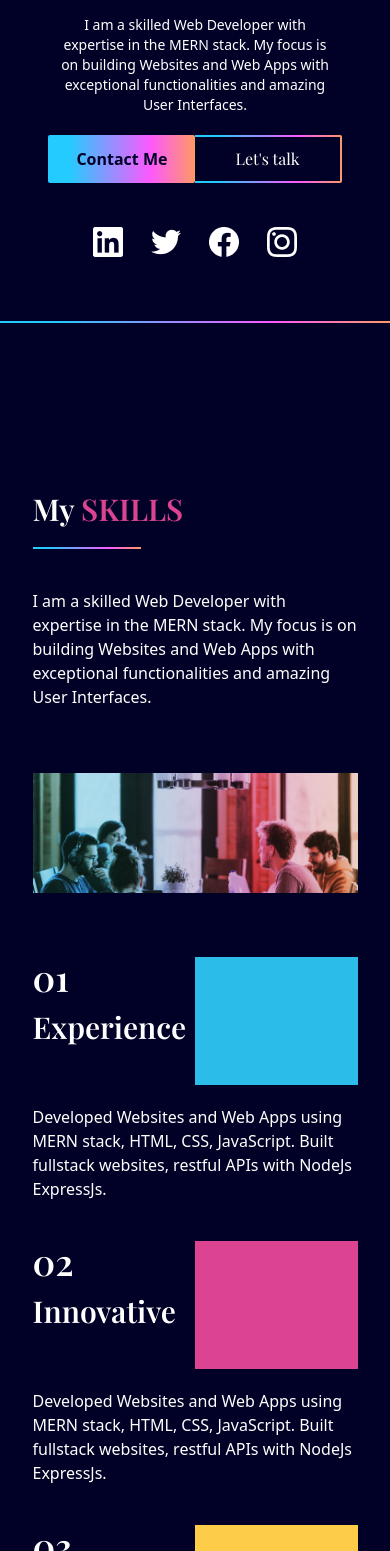
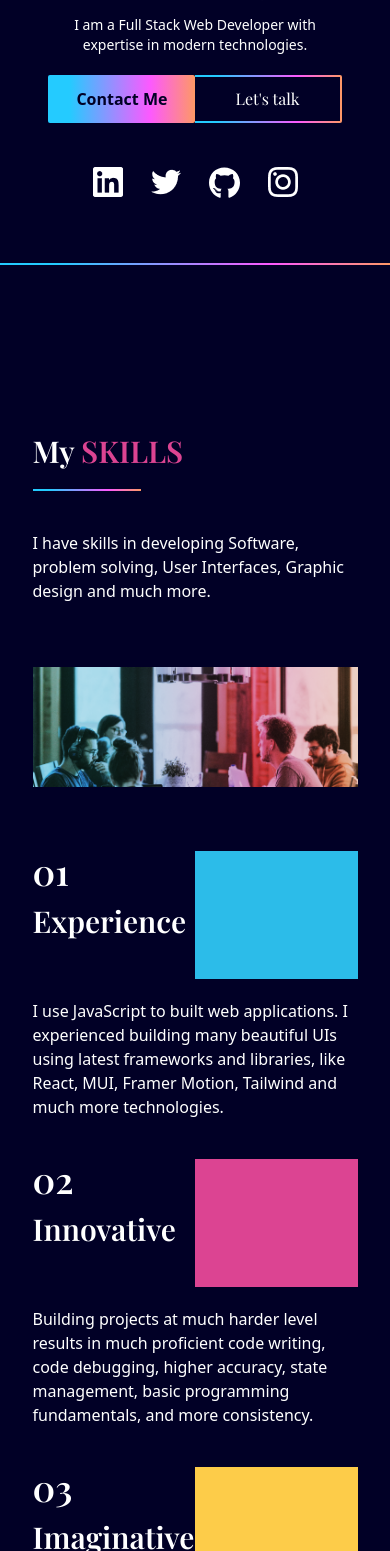
Before and after one commit to durraniarts/Single_Page_Portfolio, a React (Vite) app: page / in a window 390 px wide. Shown: the part 449-2000 px from the top of the page. Built offline with nearby package versions, Linux system fonts and the light colour scheme.

Commit message:
first completed

```diff
--- a/index.html
+++ b/index.html
@@ -2,7 +2,7 @@
 <html lang="en">
   <head>
     <meta charset="UTF-8" />
-    <link rel="icon" type="image/png" href="/public/logo2.png" />
+    <link rel="icon" type="image/png" href="/logo2.png" />
     <meta name="viewport" content="width=device-width, initial-scale=1.0" />
     <title>Portfolio</title>
   </head>
--- a/src/components/Contact.jsx
+++ b/src/components/Contact.jsx
@@ -19,7 +19,7 @@ const Contact = ({ setSelectedPage }) => {
     trigger,
     formState: { errors },
   } = useForm();
-  // console.log({ ...register() });
+
   const onSubmit = async (e) => {
     const isValid = await trigger();
 
--- a/src/components/DotGroup.jsx
+++ b/src/components/DotGroup.jsx
@@ -6,7 +6,7 @@ const Link = ({ selectedPage, setSelectedPage, page }) => {
 
   const application = () => {
     return setStyling(`relative bg-yellow before:absolute before:w-6 before:h-6 before:rounded-full
-   before:border-2 before:border-yellow before:left-[-50%] `);
+   before:border-2 before:border-yellow before:left-[-50%] before:top-[-50%] `);
   };
 
   useEffect(() => {
@@ -20,7 +20,7 @@ const Link = ({ selectedPage, setSelectedPage, page }) => {
     <AnchorLink
       className={`${
         selectedPage === page ? styling : " bg-dark-gray"
-      } w-3 h-3 rounded-full before:top-[-0.4rem] transition duration-500  `}
+      } w-3 h-3 rounded-full  transition duration-500  `}
       href={`#${page}`}
       onClick={() => {
         return setSelectedPage(page);
--- a/src/components/Landing.jsx
+++ b/src/components/Landing.jsx
@@ -20,27 +20,31 @@ const Landing = ({ setSelectedPage }) => {
   return (
     <section
       id="home"
-      className="md:flex md:justify-between md:items-center md:h-full gap-14 py-10 w-full mx-auto"
+      className="md:flex md:justify-between md:items-center
+      md:h-full gap-14 py-10 w-full mx-auto"
     >
       {/* image section */}
 
       <div className=" md:order-2 flex justify-center basis-3/5 z-10 mt-16 md:mt-32 ">
         {isAboveMMediumScreens ? (
           <div
-            className=" relative z-0 ml-16 before:absolute before:-top-14 before:-left-12 before:rounded-t-[400px]
+            className=" relative z-0 ml-16 before:absolute before:-top-14
+            before:-left-12 before:rounded-t-[400px]
           before:w-full h-max  before:border-2 before:border-blue before:h-full before:z-[-1] "
           >
             <img
               src={profilePhoto}
               alt="profile"
-              className=" rounded-t-full hover:filter hover:saturate-150 transition duration-500 z-10 w-[400px]"
+              className=" rounded-t-full hover:filter hover:saturate-150
+              transition duration-500 z-10 w-[400px]"
             />
           </div>
         ) : (
           <img
             src={profilePhoto}
             alt="profile"
-            className=" rounded-t-full px-8 hover:filter hover:saturate-150 transition duration-500 z-10 min-w-[300px] max-w-[400px]"
+            className=" rounded-t-full px-8 hover:filter hover:saturate-150
+             transition duration-500 z-10 min-w-[300px] max-w-[400px]"
           />
         )}
       </div>
@@ -71,10 +75,12 @@ const Landing = ({ setSelectedPage }) => {
               </span>
             </div>
           </div>
-          <p className=" mt-6 xs:mt-8 text-sm text-center md:text-start mx-auto md:max-w-[400px] md:ml-0 xs:px-14 px-6 md:px-0  ">
-            I am a skilled Web Developer with expertise in the MERN stack. My
-            focus is on building Websites and Web Apps with exceptional
-            functionalities and amazing User Interfaces.
+          <p
+            className=" mt-6 xs:mt-8 text-sm text-center md:text-start
+           mx-auto md:max-w-[400px] md:ml-0 xs:px-14 px-6 md:px-0  "
+          >
+            I am a Full Stack Web Developer with expertise in modern
+            technologies.
           </p>
         </motion.div>
         <motion.div
@@ -89,7 +95,8 @@ const Landing = ({ setSelectedPage }) => {
           }}
         >
           <AnchorLink
-            className=" bg-gradient-rainblue text-deep-blue rounded-sm py-3 px-7 font-semibold hover:bg-blue hover:text-white transition duration-500"
+            className=" bg-gradient-rainblue text-deep-blue rounded-sm py-3 px-7
+             font-semibold hover:bg-blue hover:text-white transition duration-500"
             onClick={() => setSelectedPage("contact")}
             href="#contact"
           >
@@ -101,7 +108,8 @@ const Landing = ({ setSelectedPage }) => {
             href="#contact"
           >
             <div
-              className=" bg-deep-blue hover:text-red transition duration-500 w-full h-full flex justify-center items-center
+              className=" bg-deep-blue hover:text-red transition duration-500 w-full
+              h-full flex justify-center items-center
              font-playfair px-10  "
             >
               Let's talk
--- a/src/components/Projects.jsx
+++ b/src/components/Projects.jsx
@@ -14,28 +14,27 @@ const projectVariant = {
   hidden: { opacity: 0, scale: 0.8 },
   visible: { opacity: 1, scale: 1 },
 };
-const Project = ({ title }) => {
-  const isAboveMediumScreens = useMediaQuery("(min-width: 769px)");
-  const overlayStyles = `absolute
+
+const Project = ({ title, subtitle }) => {
+  // const isAboveMediumScreens = useMediaQuery("(min-width: 769px)");
+
+  const overlayStyles = `absolute hover:scale-105
   h-full w-full bg-grey opacity-0 hover:opacity-90
   transition duration-500 delay-100  z-30
     flex flex-col justify-center items-center text-center
-     p-16 text-deep-blue`;
+     p-10 text-deep-blue`;
 
   const projectTitle = title.split(" ").join("-").toLowerCase();
 
   const imageUrl = new URL(`../assets/${projectTitle}.png`, import.meta.url);
 
   return (
-    <motion.div variants={projectVariant} className={"relative"}>
+    <motion.div variants={projectVariant} className={"relative "}>
       <div className={overlayStyles}>
-        <p className=" text-2xl font-playfair  ">{title}</p>
-        <p className=" mt-7">
-          loreum ipsum dolor sit amet, consectetur adipiscing elit sed diam
-          nonumy euismod tempor
-        </p>
+        <p className=" text-xl  font-playfair  ">{title}</p>
+        <p className=" mt-4 text-base">{subtitle}</p>
       </div>
-      <img src={imageUrl} className="h-auto" alt={projectTitle} />
+      <img src={imageUrl} className="h-auto " alt={projectTitle} />
     </motion.div>
   );
 };
@@ -70,9 +69,8 @@ const Projects = ({ setSelectedPage }) => {
         </div>
 
         <p className=" mt-10 mb-10">
-          Developed Websites and Web Apps using MERN stack, HTML, CSS,
-          JavaScript. Built fullstack websites, restful APIs with NodeJs
-          ExpressJs.
+          Some of my personal projects i have been working since I started my
+          journey with software development.
         </p>
       </motion.div>
 
@@ -92,16 +90,50 @@ const Projects = ({ setSelectedPage }) => {
             BEAUTIFUL USER INTERFACES
           </div>
 
-          <Project title={"Project 1"} />
-          <Project title={"Project 2"} />
+          <Project
+            title={"Project 1"}
+            subtitle={"GPT-3 website landing page. Using React.js, CSS."}
+          />
+          <Project
+            title={"Project 2"}
+            subtitle={"GERICHT restaurant webpage. Using React.js, CSS."}
+          />
 
-          <Project title={"Project 3"} />
-          <Project title={"Project 4"} />
-          <Project title={"Project 5"} />
+          <Project
+            title={"Project 3"}
+            subtitle={
+              "Fylo cloud base company main landing page. Using React.js, CSS."
+            }
+          />
+          <Project
+            title={"Project 4"}
+            subtitle={
+              "Dall-e an AI image generation Web Application. Using MERN, Tailwind CSS, OPEN-AI API."
+            }
+          />
+          <Project
+            title={"Project 5"}
+            subtitle={
+              "TourMonkey a tour guide application main page. Using React.js, MUI. "
+            }
+          />
 
-          <Project title={"Project 6"} />
-          <Project title={"Project 7"} />
-          <Project title={"Project 8"} />
+          <Project
+            title={"Project 6"}
+            subtitle={
+              "YouTube clone Web Application. Using React.js, MUI, Rapid-API."
+            }
+          />
+          <Project
+            title={"Project 7"}
+            subtitle={
+              "An E-commerce store Frontend. Using React.js, Tailwind CSS."
+            }
+          />
+          <Project
+            title={"Project 8"}
+            subtitle={"Blogr website main landing page. Using HTML, CSS."}
+          />
           {/* <div className="   flex justify-center text-center items-center min-h-[180px]  p-6 md:p-10 bg-blue max-w-[400px] max-h-[400px] text-xl md:text-2xl font-playfair font-semibold">
             SMOOTH USER EXPERIENCE
           </div> */}
--- a/src/components/SkillSection.jsx
+++ b/src/components/SkillSection.jsx
@@ -3,6 +3,44 @@ import LinearGradient from "./LinearGradient";
 import useMediaQuery from "../hooks/useMediaQuery";
 import { motion, useInView } from "framer-motion";
 import skillsImage from "../assets/skills-image.png";
+
+const SubSections = ({ titleNo, title, subtitle }) => {
+  // console.log(Number(titleNo));
+  var color = undefined;
+
+  if (titleNo === "01") {
+    color = "bg-blue";
+  } else if (titleNo === "02") {
+    color = "bg-red";
+  } else if (titleNo === "03") {
+    color = "bg-yellow";
+  }
+
+  const styles = ` z-[-1] w-1/2 md:w-3/4 h-32 ${color} absolute right-0 top-0 `;
+
+  return (
+    <motion.div
+      className="md:basis-1/3 mt-10"
+      initial="hidden"
+      whileInView="visible"
+      viewport={{ once: true, amount: 0.5 }}
+      transition={{ duration: 0.6 }}
+      variants={{
+        hidden: { opacity: 0, y: 50 },
+        visible: { opacity: 1, y: 0 },
+      }}
+    >
+      <div className=" relative h-32">
+        <div className=" z-10">
+          <p className=" font-playfair font-semibold text-4xl ">{titleNo}</p>
+          <p className=" font-playfair font-semibold text-3xl mt-3">{title}</p>
+        </div>
+        <div className={styles} />
+      </div>
+      <p className=" mt-5">{subtitle}</p>
+    </motion.div>
+  );
+};
 
 const SkillSection = ({ setSelectedPage }) => {
   const isAboveMMediumScreens = useMediaQuery("(min-width: 1060px)");
@@ -37,9 +75,11 @@ const SkillSection = ({ setSelectedPage }) => {
           <LinearGradient width={"w-1/3"} />
 
           <p ref={ref} className=" mt-10 mb-7">
-            I am a skilled Web Developer with expertise in the MERN stack. My
+            {/* I am a skilled Web Developer with expertise in the MERN stack. My
             focus is on building Websites and Web Apps with exceptional
-            functionalities and amazing User Interfaces.
+            functionalities and amazing User Interfaces. */}
+            I have skills in developing Software, problem solving, User
+            Interfaces, Graphic design and much more.
           </p>
         </motion.div>
         <div className="  mt-16 md:mt-0">
@@ -68,88 +108,30 @@ const SkillSection = ({ setSelectedPage }) => {
 
       <div className="md:flex md:justify-between mt-16 gap-32">
         {/* experience */}
-        <motion.div
-          className="md:basis-1/3 mt-10"
-          initial="hidden"
-          whileInView="visible"
-          viewport={{ once: true, amount: 0.5 }}
-          transition={{ duration: 0.6 }}
-          variants={{
-            hidden: { opacity: 0, y: 50 },
-            visible: { opacity: 1, y: 0 },
-          }}
-        >
-          <div className=" relative h-32">
-            <div className=" z-10">
-              <p className=" font-playfair font-semibold text-4xl ">01</p>
-              <p className=" font-playfair font-semibold text-3xl mt-3">
-                Experience
-              </p>
-            </div>
-            <div className=" z-[-1] w-1/2 md:w-3/4 h-32 bg-blue absolute right-0 top-0 " />
-          </div>
-          <p className=" mt-5">
-            Developed Websites and Web Apps using MERN stack, HTML, CSS,
-            JavaScript. Built fullstack websites, restful APIs with NodeJs
-            ExpressJs.
-          </p>
-        </motion.div>
-
+        <SubSections
+          titleNo={"01"}
+          title={"Experience"}
+          subtitle={
+            // "My experience regarding software development is almost 2 years. For problem solving and building projects I use Programming languages like JavaScript and Python. "
+            "I use JavaScript to built web applications. I experienced building many beautiful UIs using latest frameworks and libraries, like React, MUI, Framer Motion, Tailwind and much more technologies. "
+          }
+        />
         {/* Innovative*/}
-        <motion.div
-          className="md:basis-1/3 mt-10"
-          initial="hidden"
-          whileInView="visible"
-          viewport={{ once: true, amount: 0.5 }}
-          transition={{ delay: 0.2, duration: 0.6 }}
-          variants={{
-            hidden: { opacity: 0, y: 50 },
-            visible: { opacity: 1, y: 0 },
-          }}
-        >
-          <div className=" relative h-32">
-            <div className=" z-10">
-              <p className=" font-playfair font-semibold text-4xl ">02</p>
-              <p className=" font-playfair font-semibold text-3xl mt-3">
-                Innovative
-              </p>
-            </div>
-            <div className=" z-[-1] w-1/2 md:w-3/4 h-32 bg-red absolute right-0 top-0 " />
-          </div>
-          <p className=" mt-5">
-            Developed Websites and Web Apps using MERN stack, HTML, CSS,
-            JavaScript. Built fullstack websites, restful APIs with NodeJs
-            ExpressJs.
-          </p>
-        </motion.div>
-
+        <SubSections
+          titleNo={"02"}
+          title={"Innovative"}
+          subtitle={
+            "Building projects at much harder level results in much proficient code writing, code debugging, higher accuracy, state management, basic programming fundamentals, and more consistency. "
+          }
+        />
         {/* Imaginative*/}
-        <motion.div
-          className="md:basis-1/3 mt-10"
-          initial="hidden"
-          whileInView="visible"
-          viewport={{ once: true, amount: 0.5 }}
-          transition={{ delay: 0.2, duration: 0.6 }}
-          variants={{
-            hidden: { opacity: 0, y: 50 },
-            visible: { opacity: 1, y: 0 },
-          }}
-        >
-          <div className=" relative h-32">
-            <div className=" z-10">
-              <p className=" font-playfair font-semibold text-4xl ">03</p>
-              <p className=" font-playfair font-semibold text-3xl mt-3">
-                Imaginative
-              </p>
-            </div>
-            <div className=" z-[-1] w-1/2 md:w-3/4 h-32 bg-yellow absolute right-0 top-0 " />
-          </div>
-          <p className=" mt-5">
-            Developed Websites and Web Apps using MERN stack, HTML, CSS,
-            JavaScript. Built fullstack websites, restful APIs with NodeJs
-            ExpressJs.
-          </p>
-        </motion.div>
+        <SubSections
+          titleNo={"03"}
+          title={"Imaginative"}
+          subtitle={
+            "Increasing skills and experience in Functional Programming helps in building Mobile Applications, In additional of level up of Python to built AI models using ML, DL, ANN to increase the UX resulting a better backend experience."
+          }
+        />
       </div>
     </section>
   );
--- a/src/components/SocialMediaIcons.jsx
+++ b/src/components/SocialMediaIcons.jsx
@@ -1,7 +1,7 @@
 import React from "react";
 import linkedin from "../assets/linkedin.png";
 import twitter from "../assets/twitter.png";
-import facebook from "../assets/facebook.png";
+import github from "../assets/github.svg";
 import instagram from "../assets/instagram.png";
 const SocialMedia = ({ href, alt, src }) => {
   return (
@@ -30,9 +30,9 @@ const SocialMediaIcons = () => {
         src={twitter}
       />
       <SocialMedia
-        href={"https://www.facebook.com/durranishahzada.durrani/"}
+        href={"https://github.com/durraniarts"}
         alt={"facebook-link"}
-        src={facebook}
+        src={github}
       />
       <SocialMedia
         href={"https://www.instagram.com/abdulrehman_khan_durrani/"}
--- a/src/index.css
+++ b/src/index.css
@@ -51,9 +51,4 @@ input {
     hsl(39deg 95% 79%) 89%,
     hsl(55deg 81% 81%) 100%
   );
-  /* filter: blur(4px); */
 }
-
-/* .brush::before {
-  content: url("./assets/brush.png");
-} */
```
Also changed, not shown: src/assets/github.svg (added), vite.svg (added).
